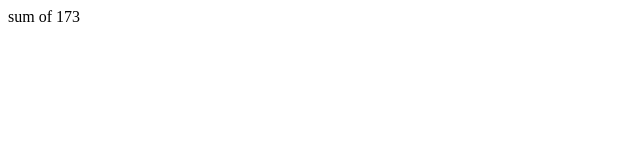
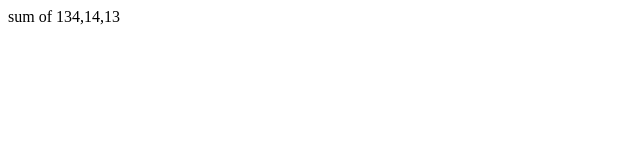
Before and after one commit to KanishkaC29/Sample-Project, a plain HTML site: page javascript/arrayss.html in a window 1280 px wide. Shown: the full height of the page, 0-640 px from the left. Drawn offline with Linux system fonts and the light colour scheme.

Commit message:
this is first change

```diff
--- a/javascript/arrayss.html
+++ b/javascript/arrayss.html
@@ -100,14 +100,17 @@
     // document.getElementById('pro').innerHTML= cname.map((data,i)=>`
     // <p>${i+1} ${data}</p>`).join('')
 
+
     // reduce
 
     let num=[12,134,14,13]
-   let mySum=num.reduce(sum)
+   let mySum=num.filter(sum)
 
-    function sum(t,v){
-        return t+v
+    function sum(t){
+        return t>12
     }
+
+
     document.getElementById('pro').innerHTML="sum of "+mySum
 
 
```
